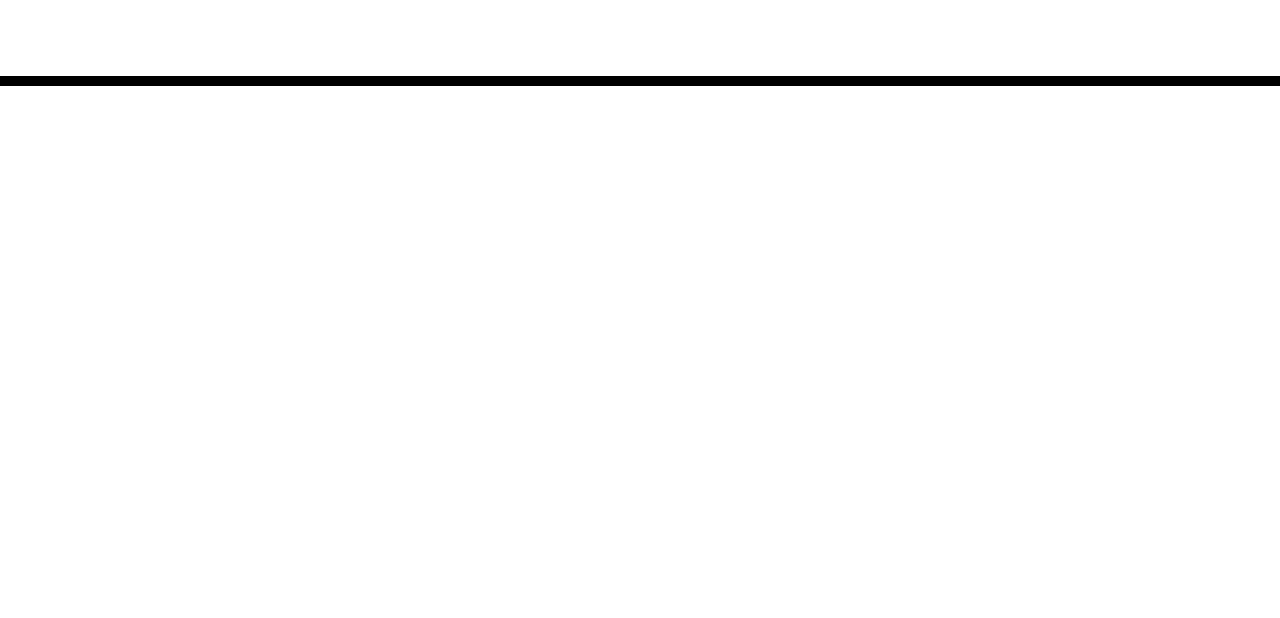
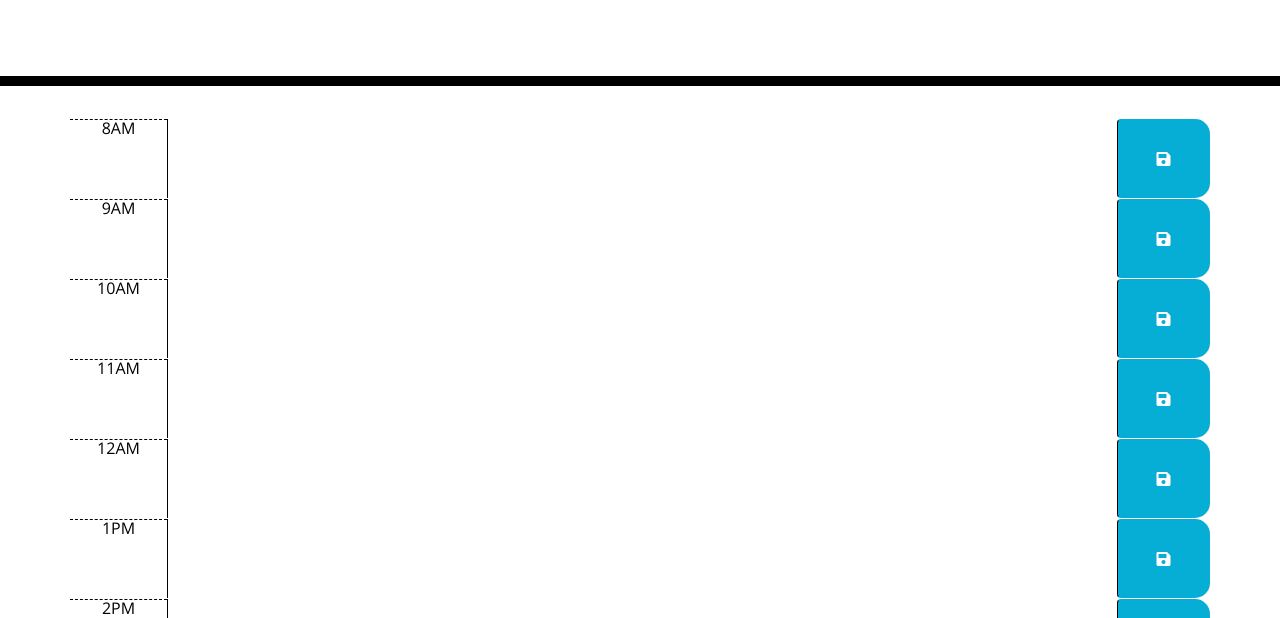
Before and after one commit to Joshsands/work-day-scheduler, a plain HTML site: page index.html in a window 1280 px wide. Shown: the part 182-800 px from the top of the page. Drawn offline with nearby package versions, Linux system fonts and the light colour scheme; files that its build step writes are made by us from their sources.

Commit message:
create function for hour-rows generation

```diff
--- /dev/null
+++ b/Develop/js/script.js
@@ -0,0 +1,17 @@
+hourArray = ["8AM", "9AM", "10AM", "11AM", "12AM", "1PM", "2PM", "3PM", "4PM", "5PM"];
+
+// Create rows for each hour
+var hourRows = function () {
+    for (var i = 0; i < hourArray.length; i++) {
+        var row = $("<div>").addClass("row time-block").attr("id", hourArray[i])
+        var hour = $("<div>").addClass("col hour").text(hourArray[i])
+        var textArea = $("<textarea>").addClass("col-10 description")
+        var saveButton = $("<button>").addClass("btn saveBtn col")
+        var saveIcon = $("<i>").addClass("fas fa-save")
+        $(".container").append(row)
+        row.append(hour,textArea, saveButton,saveIcon)
+        saveButton.append(saveIcon)
+    }
+}
+
+hourRows();
--- a/index.html
+++ b/index.html
@@ -18,7 +18,7 @@
       href="https://fonts.googleapis.com/css?family=Open+Sans&display=swap"
       rel="stylesheet"
     />
-    <link rel="stylesheet" href="style.css" />
+    <link rel="stylesheet" href="./Develop/css/style.css" />
     <title>Work Day Scheduler</title>
   </head>
 
@@ -28,12 +28,13 @@
       <p class="lead">A simple calendar app for scheduling your work day</p>
       <p id="currentDay" class="lead"></p>
     </header>
+
     <div class="container">
-      <!-- Timeblocks go here -->
+
     </div>
 
     <script src="https://code.jquery.com/jquery-3.4.1.min.js"></script>
     <script src="https://cdnjs.cloudflare.com/ajax/libs/moment.js/2.24.0/moment.min.js"></script>
-    <script src="./Develop/script.js"></script>
+    <script src="./Develop/js/script.js"></script>
   </body>
 </html>
```
Also changed, not shown: Develop/css/style.css (renamed from Develop/style.css), Develop/script.js (deleted).
